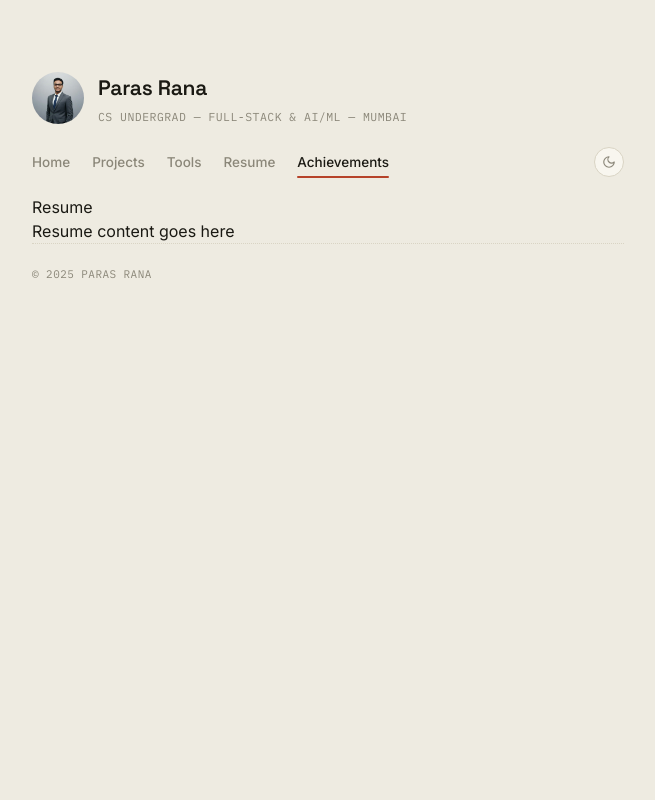
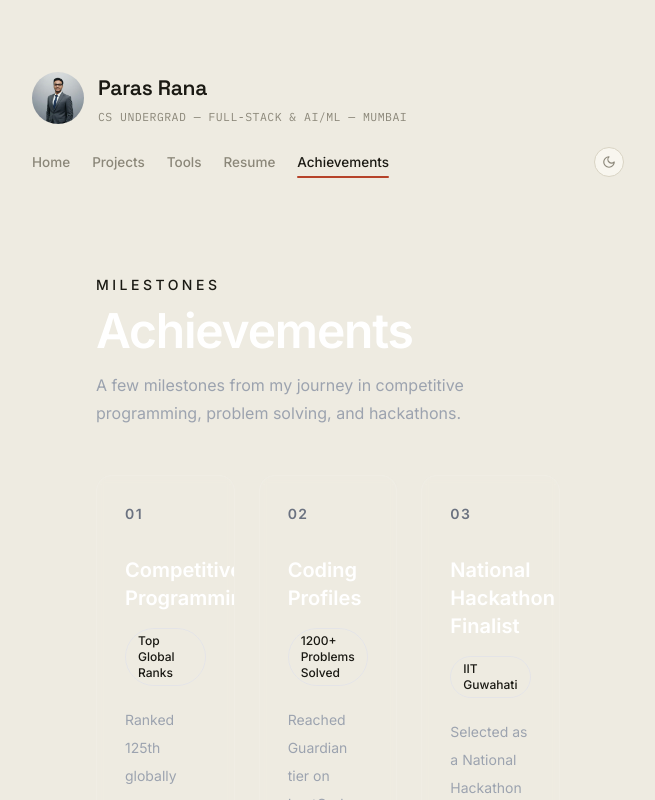
Before and after one commit to ParasRana123/Portfolio-Website, a Next.js app: page / in a window 1280 px wide. Both pictures are taken after a click on the button "Achievements". Shown: the top 800 px of the page, without its empty margins (312-967 px from the left). Built offline with nearby package versions, Linux system fonts and the light colour scheme.

Commit message:
added achievements section

```diff
--- a/components/pages/Achievements.tsx
+++ b/components/pages/Achievements.tsx
@@ -1,8 +1,87 @@
 export default function Achievements() {
-    return (
-        <div>
-            <h2>Resume</h2>
-            <p>Resume content goes here</p>
+  const achievements = [
+    {
+      number: "01",
+      title: "Competitive Programming",
+      description:
+        "Ranked 125th globally among 41,000+ participants in CodeChef Starters 227 and achieved Global Rank 283 and All India Rank 67 among 35,000+ participants in LeetCode Biweekly Contest 180.",
+      highlight: "Top Global Ranks",
+    },
+    {
+      number: "02",
+      title: "Coding Profiles",
+      description:
+        "Reached Guardian tier on LeetCode with a 2100+ rating and 3-Star on CodeChef with a 1700+ rating. Earned 3-Star C++ and 4-Star DSA badges on HackerRank, with 1200+ problems solved across competitive programming platforms.",
+      highlight: "1200+ Problems Solved",
+    },
+    {
+      number: "03",
+      title: "National Hackathon Finalist",
+      description:
+        "Selected as a National Hackathon Finalist at a competition hosted by IIT Guwahati, competing against teams from top engineering institutions across India.",
+      highlight: "IIT Guwahati",
+    },
+  ];
+
+  return (
+    <section className="w-full px-6 py-20 sm:px-10 lg:px-16">
+      <div className="mx-auto max-w-6xl">
+        {/* Section Header */}
+        <div className="mb-12">
+          <p className="mb-3 text-sm font-medium uppercase tracking-[0.25em] text-purple-400">
+            Milestones
+          </p>
+
+          <h2 className="text-3xl font-bold tracking-tight text-white sm:text-4xl lg:text-5xl">
+            Achievements
+          </h2>
+
+          <p className="mt-4 max-w-2xl text-base leading-7 text-gray-400">
+            A few milestones from my journey in competitive programming,
+            problem solving, and hackathons.
+          </p>
         </div>
-    )
+
+        {/* Achievement Cards */}
+        <div className="grid grid-cols-1 gap-6 lg:grid-cols-3">
+          {achievements.map((achievement) => (
+            <div
+              key={achievement.number}
+              className="group relative overflow-hidden rounded-2xl border border-white/10 bg-white/[0.03] p-7 backdrop-blur-sm transition-all duration-300 hover:-translate-y-2 hover:border-purple-500/40 hover:bg-white/[0.05] hover:shadow-2xl hover:shadow-purple-500/10"
+            >
+              {/* Background Glow */}
+              <div className="pointer-events-none absolute -right-16 -top-16 h-40 w-40 rounded-full bg-purple-500/10 blur-3xl transition-all duration-500 group-hover:bg-purple-500/20" />
+
+              {/* Number */}
+              <div className="relative mb-8 flex items-center justify-between">
+                <span className="text-sm font-semibold tracking-widest text-gray-500">
+                  {achievement.number}
+                </span>
+
+                <div className="h-px w-16 bg-gradient-to-r from-purple-500/50 to-transparent" />
+              </div>
+
+              {/* Content */}
+              <div className="relative">
+                <h3 className="text-xl font-semibold text-white transition-colors duration-300 group-hover:text-purple-300">
+                  {achievement.title}
+                </h3>
+
+                <div className="mt-4 inline-flex rounded-full border border-purple-500/20 bg-purple-500/10 px-3 py-1 text-xs font-medium text-purple-300">
+                  {achievement.highlight}
+                </div>
+
+                <p className="mt-5 text-sm leading-7 text-gray-400">
+                  {achievement.description}
+                </p>
+              </div>
+
+              {/* Bottom Accent */}
+              <div className="absolute bottom-0 left-0 h-[2px] w-0 bg-gradient-to-r from-purple-500 to-pink-500 transition-all duration-500 group-hover:w-full" />
+            </div>
+          ))}
+        </div>
+      </div>
+    </section>
+  );
 }
```
